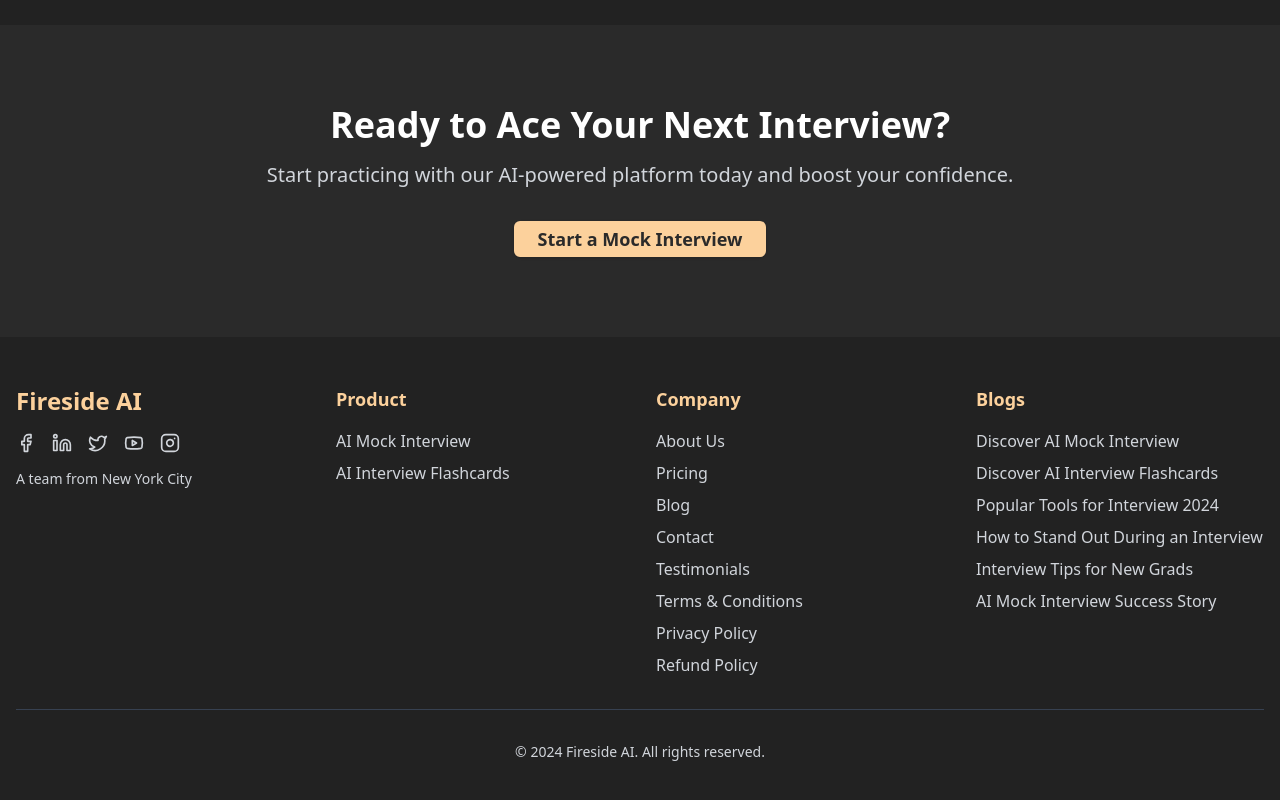
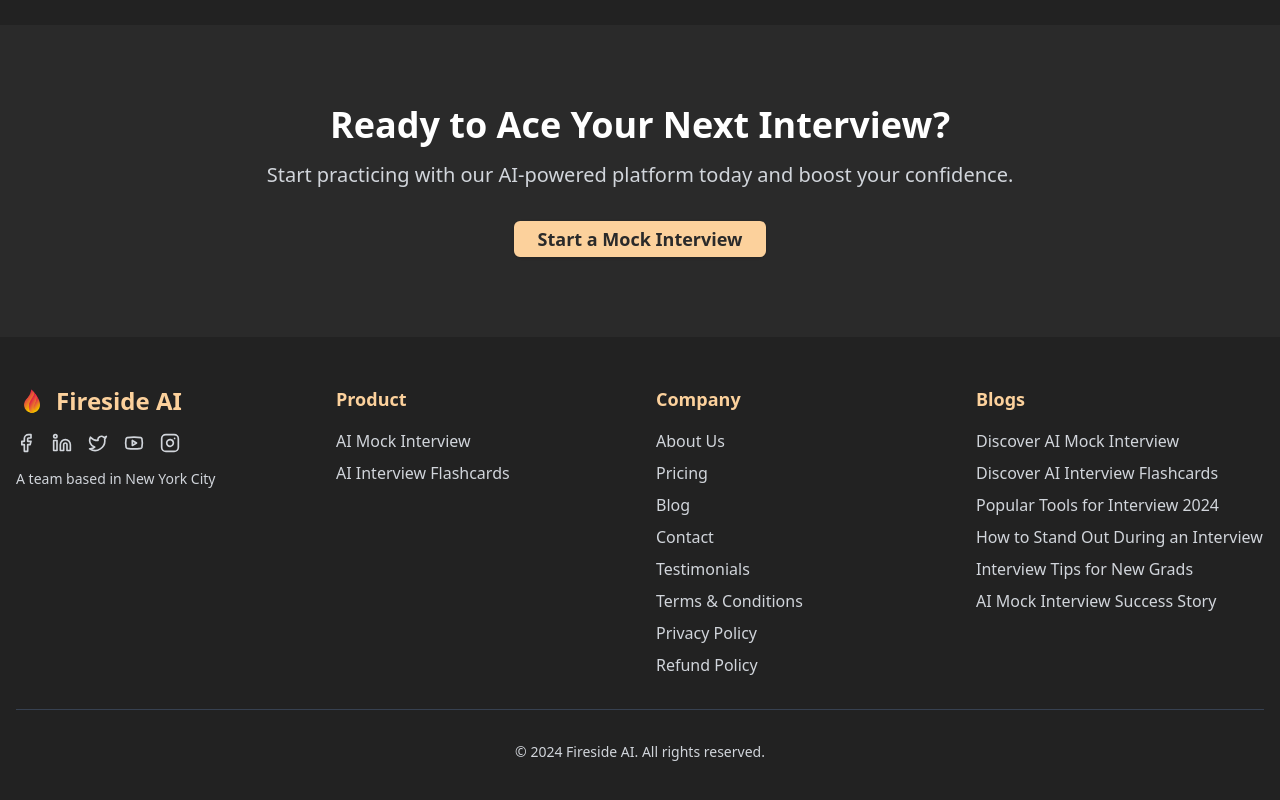
Before and after one commit to ahnaft7/fireside-ai, a Next.js app: page / in a window 1280 px wide. Shown: the part 3901-4701 px from the top of the page. Built offline with nearby package versions, Linux system fonts and the light colour scheme; no server answers.

Commit message:
updated Footer

```diff
--- a/app/page.js
+++ b/app/page.js
@@ -158,7 +158,11 @@ const Footer = () => {
       <div className="container mx-auto px-4">
         <div className="grid grid-cols-1 md:grid-cols-4 gap-8">
           <div className="space-y-4">
-            <h2 className="text-2xl font-bold text-[#FCD19C]">Fireside AI</h2>
+            <div className="flex items-center space-x-2">
+              {/* Logo Image */}
+              <img src="/fireside_logo.png" alt="Fireside AI Logo" className="w-8 h-8" />
+              <h2 className="text-2xl font-bold text-[#FCD19C]">Fireside AI</h2>
+            </div>
             <div className="flex space-x-4">
               <Link href="#" className="text-gray-300 hover:text-[#FCD19C]">
                 <Facebook size={20} />
@@ -177,7 +181,7 @@ const Footer = () => {
               </Link>
             </div>
             <p className="text-sm text-gray-300">
-              A team from New York City
+              A team based in New York City
             </p>
           </div>
 
```
